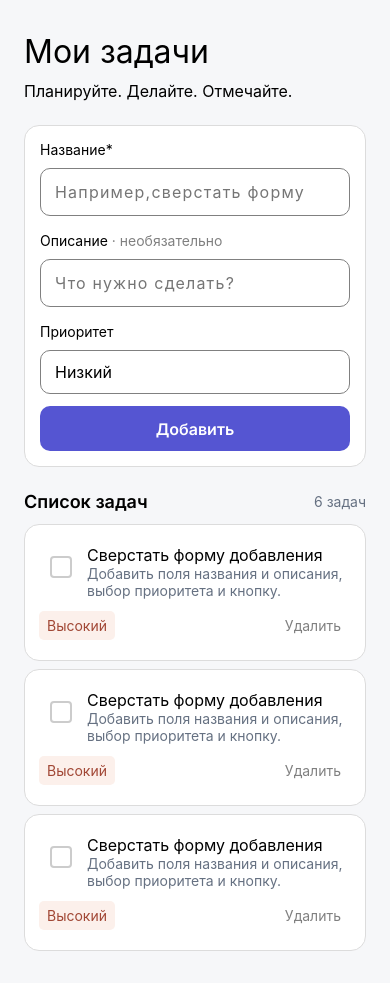
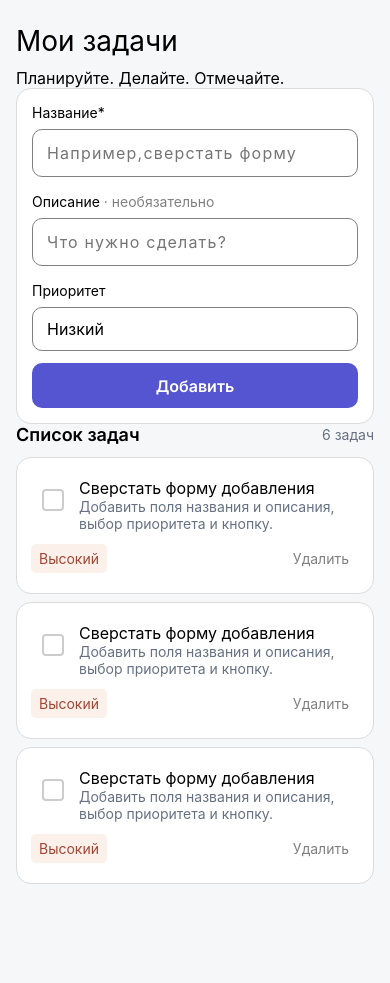
Before and after one commit to Oladushekkun/ToDoList, a plain HTML site: page index.html in a window 390 px wide. After the commit the page ends 908 px from the top, so only its background shows below. Drawn offline with Linux system fonts and the light colour scheme; a script that the page names is missing; a web font is replaced by a local one.

Commit message:
поправил стили

```diff
--- a/style.css
+++ b/style.css
@@ -17,6 +17,7 @@
 
 body {
   background-color: #f6f7f9;
+  margin: 0;
 }
 
 h1 {
@@ -254,7 +255,6 @@ p {
   .container {
     display: flex;
     flex-direction: column;
-    gap: 24px;
     padding: 24px 16px;
   }
 
@@ -264,6 +264,21 @@ p {
 
   .header__title {
     padding-top: 0;
+    font-size: 28px;
+  }
+
+  .task-form {
+  }
+
+  .task-form__group {
+    gap: 8px;
+  }
+
+  .task-form__label {
+    padding: 0;
+  }
+
+  .task-form__input {
   }
 
   .task-form__fields {
```
